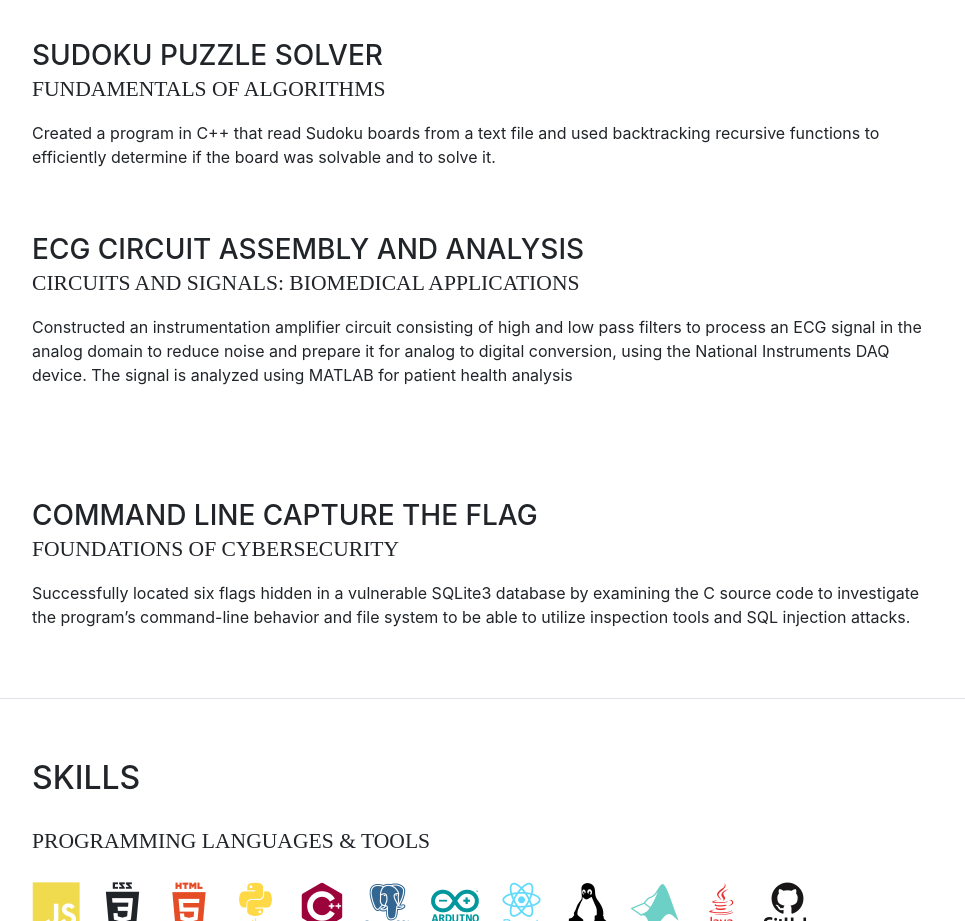
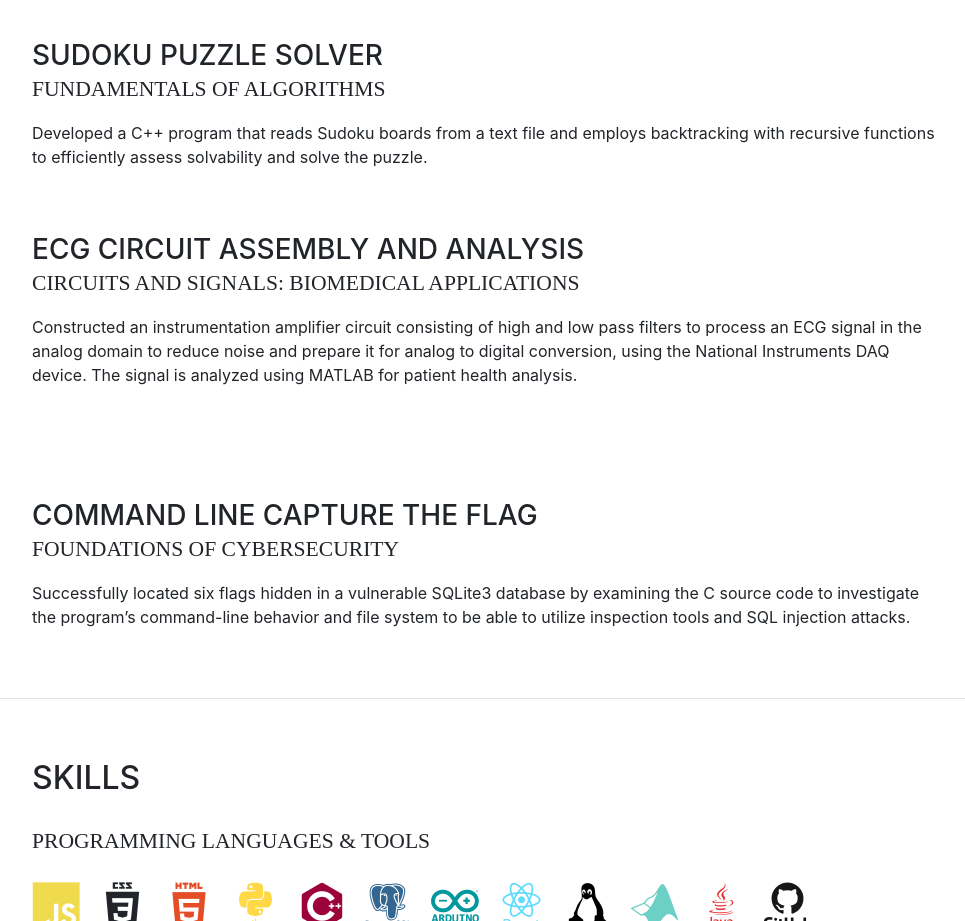
Before and after one commit to natwilson21/natwilson21.github.io, a website with bundled scripts: page index.html in a window 1280 px wide. Shown: the part 2540-3461 px from the top of the page, without its empty margins (288-1253 px from the left). Built offline with nearby package versions, Linux system fonts and the light colour scheme; a web font is replaced by a local one.

Commit message:
Update index.html

```diff
--- a/index.html
+++ b/index.html
@@ -178,8 +178,8 @@
             <div class="resume-content mr-auto">
               <h3 class="mb-0">Sudoku Puzzle Solver</h3>
               <div class="subheading mb-3">Fundamentals of Algorithms</div>
-              <p>Created a program in C++ that read Sudoku boards from a text file and used backtracking recursive
-                functions to efficiently determine if the board was solvable and to solve it.</p>
+              <p>Developed a C++ program that reads Sudoku boards from a text file and employs backtracking with
+                recursive functions to efficiently assess solvability and solve the puzzle.</p>
             </div>
             </div>
             <div class="resume-item d-flex flex-column flex-md-row mb-5">
@@ -188,7 +188,7 @@
               <div class="subheading mb-3">Circuits and Signals: Biomedical Applications</div>
               <p>Constructed an instrumentation amplifier circuit consisting of high and low pass filters to process an
                 ECG signal in the analog domain to reduce noise and prepare it for analog to digital conversion, using
-                the National Instruments DAQ device. The signal is analyzed using MATLAB for patient health analysis</p>
+                the National Instruments DAQ device. The signal is analyzed using MATLAB for patient health analysis.</p>
                </div>
               </div>
               <div class="resume-item d-flex flex-column flex-md-row mb-5"></div>
```
